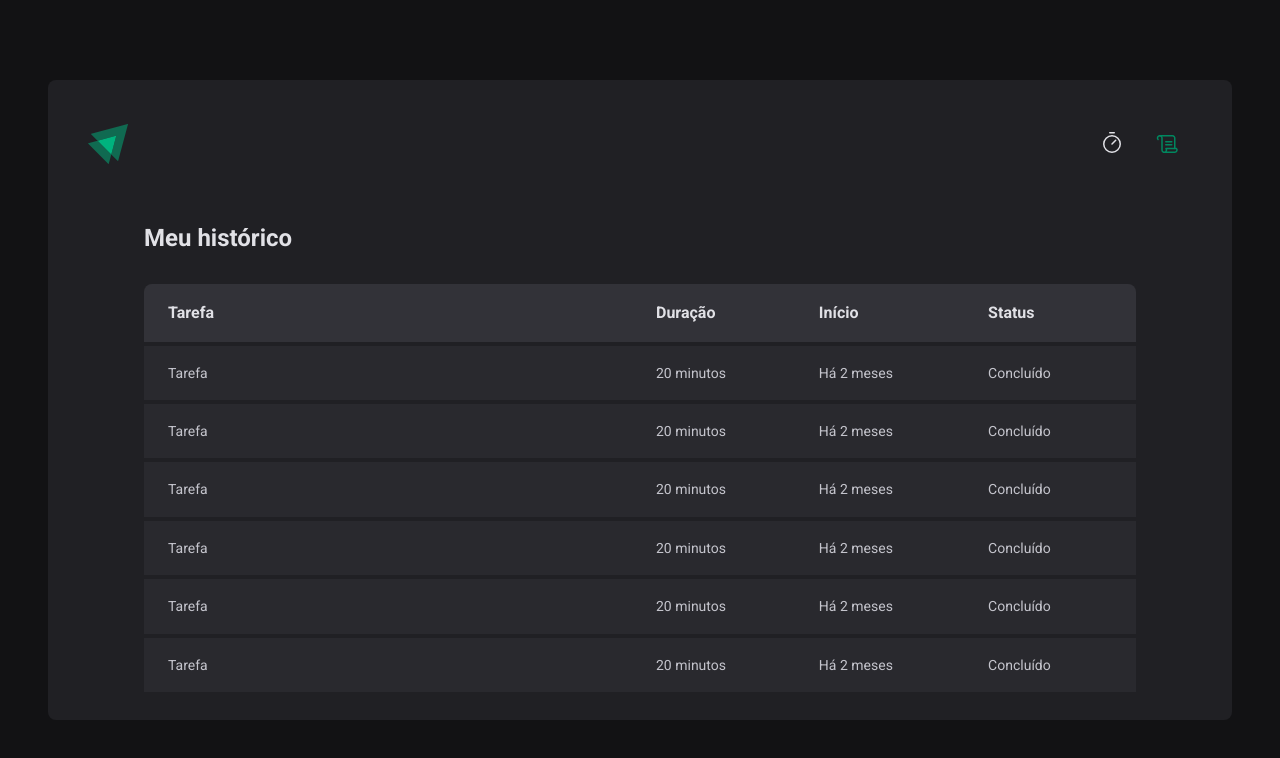
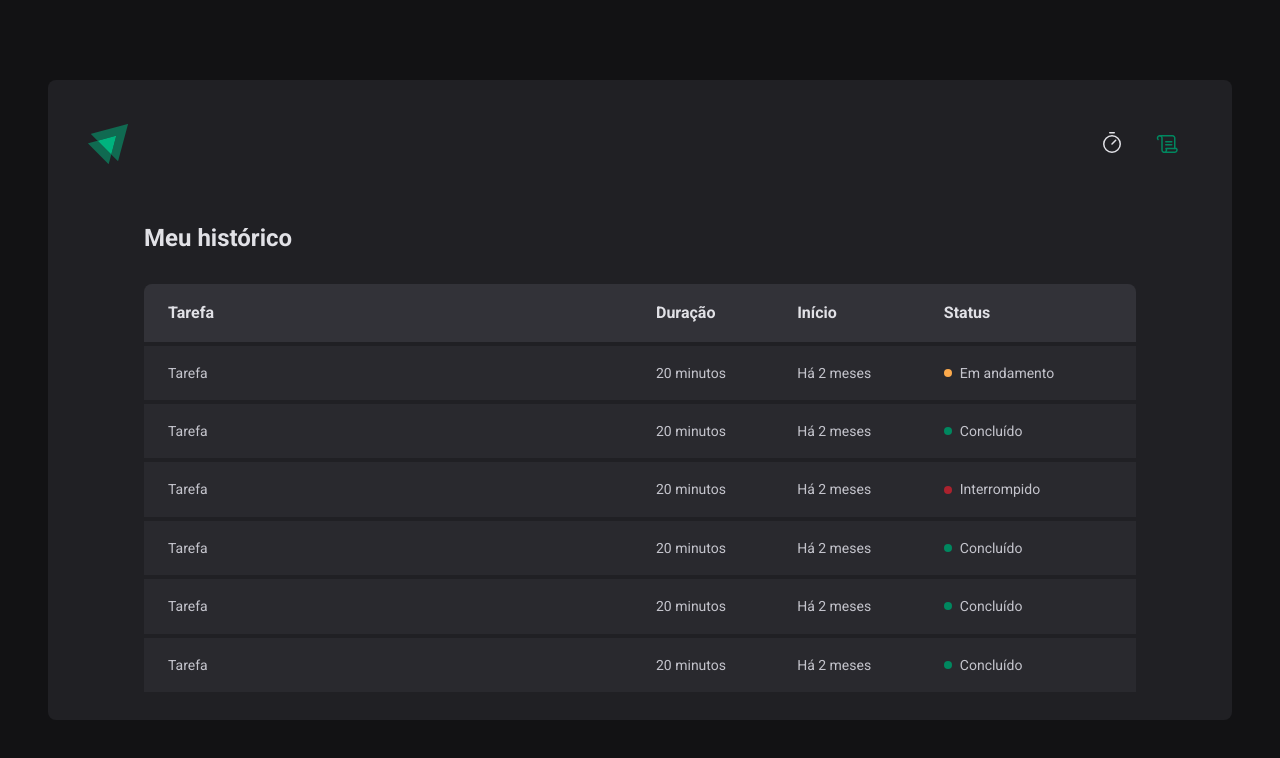
Before and after one commit to toshioyasunaka/02-ignite-timer, a React (Vite) app: page /history in a window 1280 px wide. Shown: the top 758 px of the page. Built offline with nearby package versions, Linux system fonts and the light colour scheme.

Commit message:
Component status

```diff
--- a/src/pages/History/index.tsx
+++ b/src/pages/History/index.tsx
@@ -1,4 +1,4 @@
-import { HistoryContainer, HistoryList } from './styles'
+import { HistoryContainer, HistoryList, Status } from './styles'
 
 export function History() {
   return (
@@ -20,37 +20,49 @@ export function History() {
               <td>Tarefa</td>
               <td>20 minutos</td>
               <td>Há 2 meses</td>
-              <td>Concluído</td>
+              <td>
+                <Status statusColor="yelllow">Em andamento</Status>
+              </td>
             </tr>
             <tr>
               <td>Tarefa</td>
               <td>20 minutos</td>
               <td>Há 2 meses</td>
-              <td>Concluído</td>
+              <td>
+                <Status statusColor="green">Concluído</Status>
+              </td>
             </tr>
             <tr>
               <td>Tarefa</td>
               <td>20 minutos</td>
               <td>Há 2 meses</td>
-              <td>Concluído</td>
+              <td>
+                <Status statusColor="red">Interrompido</Status>
+              </td>
             </tr>
             <tr>
               <td>Tarefa</td>
               <td>20 minutos</td>
               <td>Há 2 meses</td>
-              <td>Concluído</td>
+              <td>
+                <Status statusColor="green">Concluído</Status>
+              </td>
             </tr>
             <tr>
               <td>Tarefa</td>
               <td>20 minutos</td>
               <td>Há 2 meses</td>
-              <td>Concluído</td>
+              <td>
+                <Status statusColor="green">Concluído</Status>
+              </td>
             </tr>
             <tr>
               <td>Tarefa</td>
               <td>20 minutos</td>
               <td>Há 2 meses</td>
-              <td>Concluído</td>
+              <td>
+                <Status statusColor="green">Concluído</Status>
+              </td>
             </tr>
           </tbody>
         </table>
--- a/src/pages/History/styles.ts
+++ b/src/pages/History/styles.ts
@@ -60,3 +60,26 @@ export const HistoryList = styled.div`
     }
   }
 `
+const STATUS_COLORS = {
+  yelllow: 'yellow-500',
+  green: 'green-500',
+  red: 'red-500',
+} as const
+
+interface StatusProps {
+  statusColor: keyof typeof STATUS_COLORS
+}
+
+export const Status = styled.span<StatusProps>`
+  display: flex;
+  align-items: center;
+  gap: 0.5rem;
+
+  &::before {
+    content: '';
+    width: 0.5rem;
+    height: 0.5rem;
+    border-radius: 9999px;
+    background: ${(props) => props.theme[STATUS_COLORS[props.statusColor]]};
+  }
+`
```
